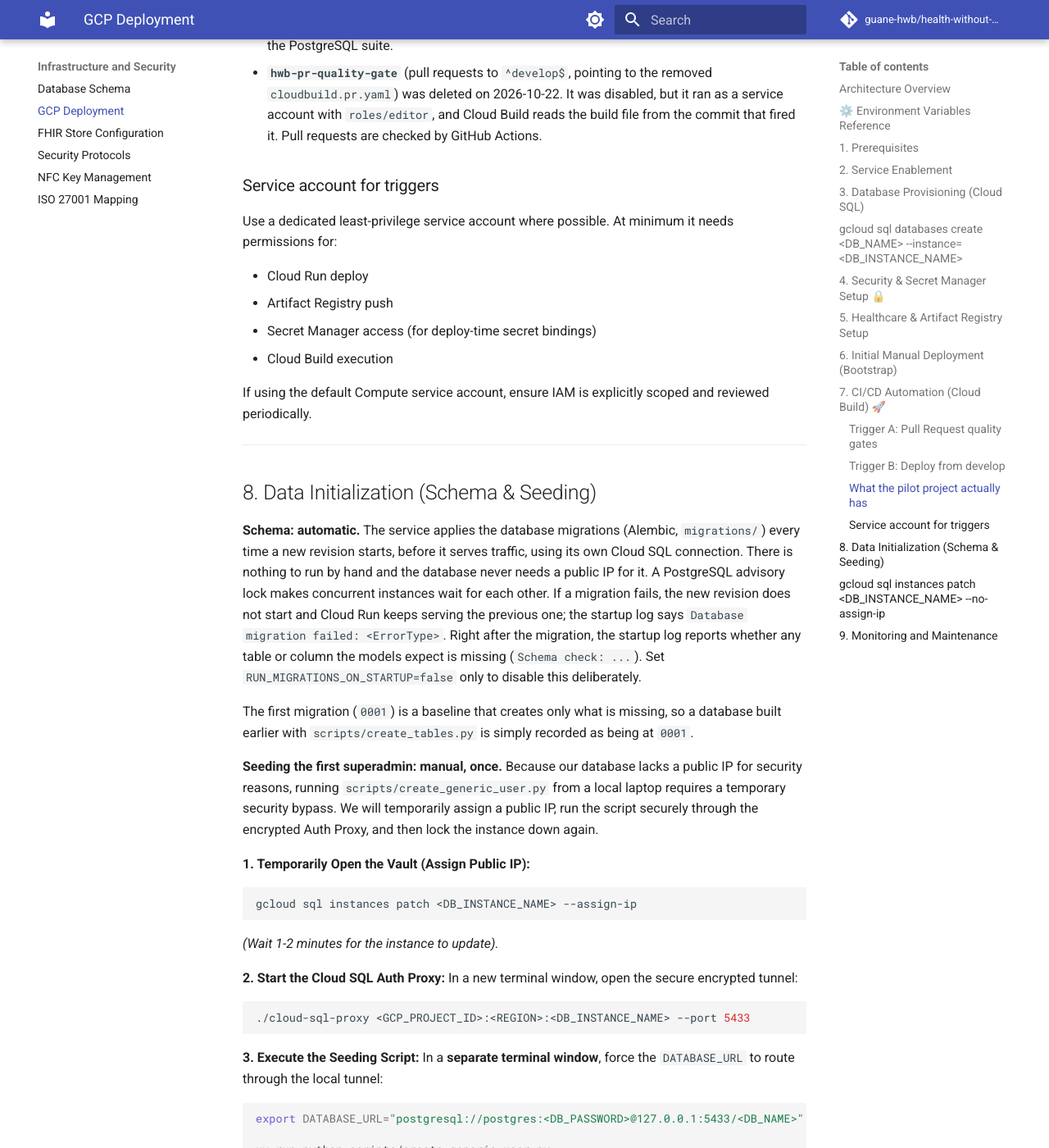
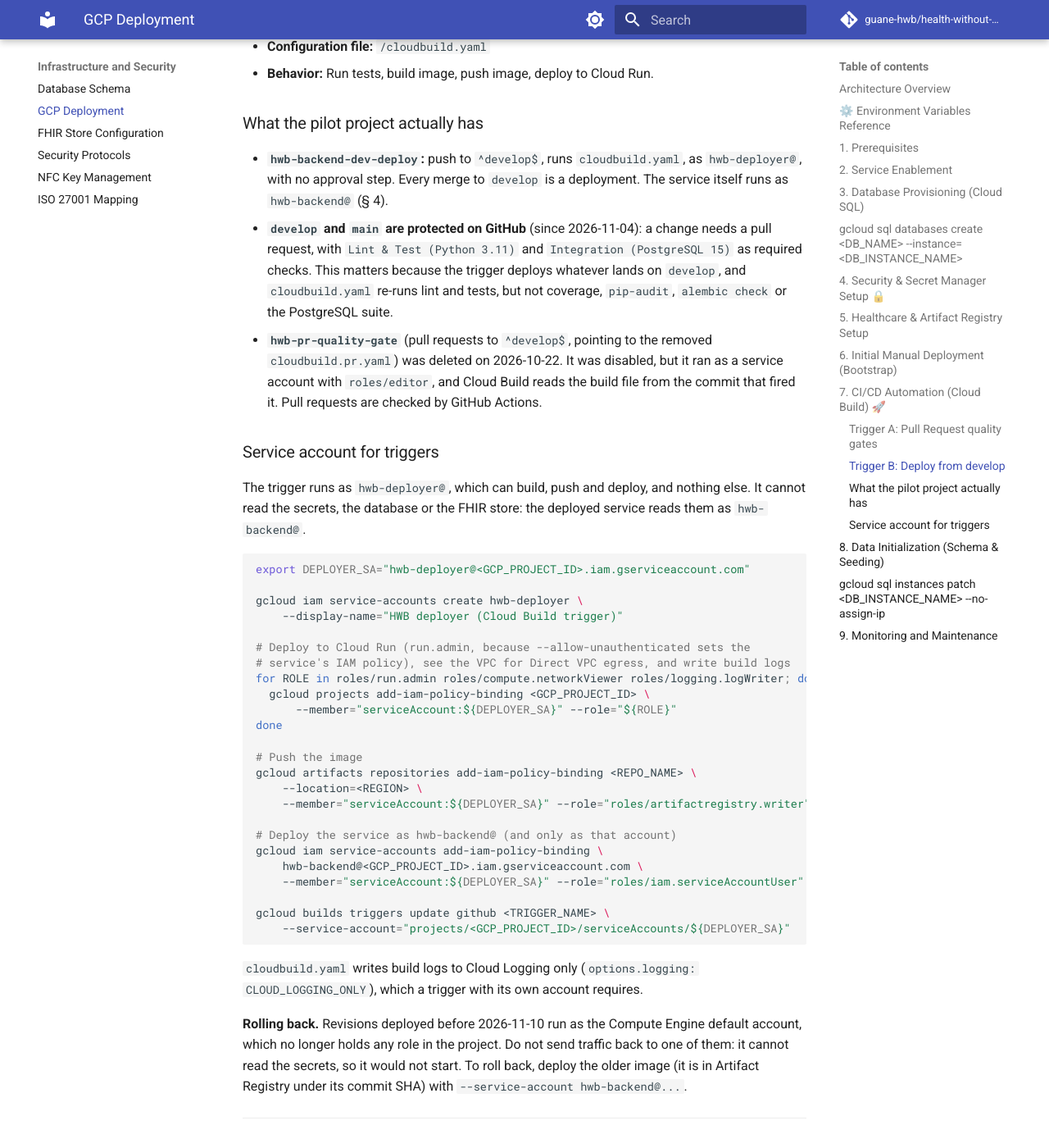
Before and after one commit to guane-hwb/health-without-borders, an MkDocs documentation site: the page built from docs/infrastructure/gcp-deploy.md, in a window 1280 px wide and 1400 px high, scrolled down 6469 px. Shown: the whole window at 82% size. Built offline with MkDocs 1.6.1 and Material for MkDocs 9.7.7, drawn with Linux system fonts in a browser that asks for light colours; comment, search, counter and statistics services are not loaded; some of the changed text lies outside the part shown.

Commit message:
:lock: Run the service and its deploys as dedicated service accounts
Cloud Run and the deploy trigger both ran as the Compute Engine default
account, which holds roles/editor on the whole project: code running
inside the service could read or delete every record, the database and
the other services. Production will live in this same project.

The service now runs as hwb-backend@ (Cloud SQL client, Vertex AI user,
FHIR resource editor on hwb-fhir-store, accessor on its three secrets)
and the trigger as hwb-deployer@ (deploy, push, build logs, act as
hwb-backend@ only). The docs give the commands for both and say not to
roll traffic back to a revision from before the switch.

Co-Authored-By: Claude Opus 5.5 <noreply@anthropic.com>

````diff
--- a/cloudbuild.yaml
+++ b/cloudbuild.yaml
@@ -51,6 +51,11 @@ steps:
       - '--region'
       - 'us-central1'
       - '--allow-unauthenticated'
+      # The service runs as its own account, which holds only what the backend
+      # needs (docs/infrastructure/gcp-deploy.md § 4). Without this flag Cloud
+      # Run uses the Compute Engine default account.
+      - '--service-account'
+      - 'hwb-backend@$PROJECT_ID.iam.gserviceaccount.com'
       # NFC_MASTER_KEY was only needed for the first import into the keyring
       # (done 2026-09-14); version 0 lives wrapped under NFC_KEK since then.
       # --update-secrets keeps what an earlier revision mounted, so it is
--- a/docs/infrastructure/gcp-deploy.md
+++ b/docs/infrastructure/gcp-deploy.md
@@ -168,30 +168,37 @@ one (same document, § 6 and § 10). `hwb-nfc-master-key` is mounted by hand for
 the first start with the KEK only, to import it as version 0 (same document,
 § 4); each deploy from `cloudbuild.yaml` removes it.
 
-**2. Grant read access to Cloud Run's default service account:**
-*(Replace `<PROJECT_NUMBER>` with your actual numeric project ID)*
+**2. Create the service's own account and give it each secret:**
+
+The service runs as `hwb-backend@`, an account that holds only what the backend
+needs. Never run it as the Compute Engine default account: that account gets
+`roles/editor` on the whole project, so anyone who ran code inside the service
+could read or delete every record, the database and the other services.
 
 ```bash
-export COMPUTE_SA="<PROJECT_NUMBER>-compute@developer.gserviceaccount.com"
+export RUNTIME_SA="hwb-backend@<GCP_PROJECT_ID>.iam.gserviceaccount.com"
 
-gcloud secrets add-iam-policy-binding hwb-db-pass \
-    --member="serviceAccount:${COMPUTE_SA}" \
-    --role="roles/secretmanager.secretAccessor"
+gcloud iam service-accounts create hwb-backend \
+    --display-name="HWB backend (Cloud Run runtime)"
 
-gcloud secrets add-iam-policy-binding hwb-secret-key \
-    --member="serviceAccount:${COMPUTE_SA}" \
-    --role="roles/secretmanager.secretAccessor"
+# Cloud SQL connection and Vertex AI (Gemini)
+gcloud projects add-iam-policy-binding <GCP_PROJECT_ID> \
+    --member="serviceAccount:${RUNTIME_SA}" --role="roles/cloudsql.client"
+gcloud projects add-iam-policy-binding <GCP_PROJECT_ID> \
+    --member="serviceAccount:${RUNTIME_SA}" --role="roles/aiplatform.user"
 
-gcloud secrets add-iam-policy-binding hwb-nfc-master-key \
-    --member="serviceAccount:${COMPUTE_SA}" \
-    --role="roles/secretmanager.secretAccessor"
-
-# Once nfc-kek exists (see above)
-gcloud secrets add-iam-policy-binding nfc-kek \
-    --member="serviceAccount:${COMPUTE_SA}" \
-    --role="roles/secretmanager.secretAccessor"
+for SECRET in hwb-db-pass hwb-secret-key nfc-kek; do
+  gcloud secrets add-iam-policy-binding "${SECRET}" \
+      --member="serviceAccount:${RUNTIME_SA}" \
+      --role="roles/secretmanager.secretAccessor"
+done
 
 ```
+
+Grant `nfc-kek` once it exists (see above). `hwb-nfc-master-key` is read only by
+the first start with the KEK; grant it for that start and remove the binding
+right after ([NFC Key Management](nfc-key-management.md) § 4). The FHIR store
+binding comes in § 5, once the store exists.
 
 ---
 
@@ -208,6 +215,13 @@ gcloud healthcare fhir-stores create <FHIR_STORE_NAME> \
     --version=R4 \
     --enable-referential-integrity \
     --enable-resource-versioning
+
+# The service writes bundles to this store and nowhere else
+gcloud healthcare fhir-stores add-iam-policy-binding <FHIR_STORE_NAME> \
+    --dataset=<DATASET_NAME> \
+    --location=<REGION> \
+    --member="serviceAccount:hwb-backend@<GCP_PROJECT_ID>.iam.gserviceaccount.com" \
+    --role="roles/healthcare.fhirResourceEditor"
 
 ```
 
@@ -243,6 +257,7 @@ gcloud builds submit \
 gcloud run deploy <CLOUD_RUN_SERVICE> \
     --image <REGION>-docker.pkg.dev/<GCP_PROJECT_ID>/<REPO_NAME>/backend:bootstrap \
     --region <REGION> \
+    --service-account hwb-backend@<GCP_PROJECT_ID>.iam.gserviceaccount.com \
     --allow-unauthenticated \
     --add-cloudsql-instances="<GCP_PROJECT_ID>:<REGION>:<DB_INSTANCE_NAME>" \
     --set-env-vars="INSTANCE_CONNECTION_NAME=<GCP_PROJECT_ID>:<REGION>:<DB_INSTANCE_NAME>" \
@@ -281,20 +296,53 @@ Create a trigger for merges/pushes to `develop`:
 
 ### What the pilot project actually has
 
-- **`hwb-backend-dev-deploy`:** push to `^develop$`, runs `cloudbuild.yaml`, as the Compute Engine default account, with no approval step. Every merge to `develop` is a deployment.
+- **`hwb-backend-dev-deploy`:** push to `^develop$`, runs `cloudbuild.yaml`, as `hwb-deployer@`, with no approval step. Every merge to `develop` is a deployment. The service itself runs as `hwb-backend@` (§ 4).
 - **`develop` and `main` are protected on GitHub** (since 2026-11-04): a change needs a pull request, with `Lint & Test (Python 3.11)` and `Integration (PostgreSQL 15)` as required checks. This matters because the trigger deploys whatever lands on `develop`, and `cloudbuild.yaml` re-runs lint and tests, but not coverage, `pip-audit`, `alembic check` or the PostgreSQL suite.
 - **`hwb-pr-quality-gate`** (pull requests to `^develop$`, pointing to the removed `cloudbuild.pr.yaml`) was deleted on 2026-10-22. It was disabled, but it ran as a service account with `roles/editor`, and Cloud Build reads the build file from the commit that fired it. Pull requests are checked by GitHub Actions.
 
 ### Service account for triggers
 
-Use a dedicated least-privilege service account where possible. At minimum it needs permissions for:
+The trigger runs as `hwb-deployer@`, which can build, push and deploy, and
+nothing else. It cannot read the secrets, the database or the FHIR store: the
+deployed service reads them as `hwb-backend@`.
 
-- Cloud Run deploy
-- Artifact Registry push
-- Secret Manager access (for deploy-time secret bindings)
-- Cloud Build execution
+```bash
+export DEPLOYER_SA="hwb-deployer@<GCP_PROJECT_ID>.iam.gserviceaccount.com"
 
-If using the default Compute service account, ensure IAM is explicitly scoped and reviewed periodically.
+gcloud iam service-accounts create hwb-deployer \
+    --display-name="HWB deployer (Cloud Build trigger)"
+
+# Deploy to Cloud Run (run.admin, because --allow-unauthenticated sets the
+# service's IAM policy), see the VPC for Direct VPC egress, and write build logs
+for ROLE in roles/run.admin roles/compute.networkViewer roles/logging.logWriter; do
+  gcloud projects add-iam-policy-binding <GCP_PROJECT_ID> \
+      --member="serviceAccount:${DEPLOYER_SA}" --role="${ROLE}"
+done
+
+# Push the image
+gcloud artifacts repositories add-iam-policy-binding <REPO_NAME> \
+    --location=<REGION> \
+    --member="serviceAccount:${DEPLOYER_SA}" --role="roles/artifactregistry.writer"
+
+# Deploy the service as hwb-backend@ (and only as that account)
+gcloud iam service-accounts add-iam-policy-binding \
+    hwb-backend@<GCP_PROJECT_ID>.iam.gserviceaccount.com \
+    --member="serviceAccount:${DEPLOYER_SA}" --role="roles/iam.serviceAccountUser"
+
+gcloud builds triggers update github <TRIGGER_NAME> \
+    --service-account="projects/<GCP_PROJECT_ID>/serviceAccounts/${DEPLOYER_SA}"
+
+```
+
+`cloudbuild.yaml` writes build logs to Cloud Logging only
+(`options.logging: CLOUD_LOGGING_ONLY`), which a trigger with its own account
+requires.
+
+**Rolling back.** Revisions deployed before 2026-11-10 run as the Compute Engine
+default account, which no longer holds any role in the project. Do not send
+traffic back to one of them: it cannot read the secrets, so it would not start.
+To roll back, deploy the older image (it is in Artifact Registry under its
+commit SHA) with `--service-account hwb-backend@...`.
 
 ---
 
````
Also changed, not shown: docs/infrastructure/healthcare-api.md (+2 -2 lines), docs/infrastructure/security.md (+1 -1 lines).
